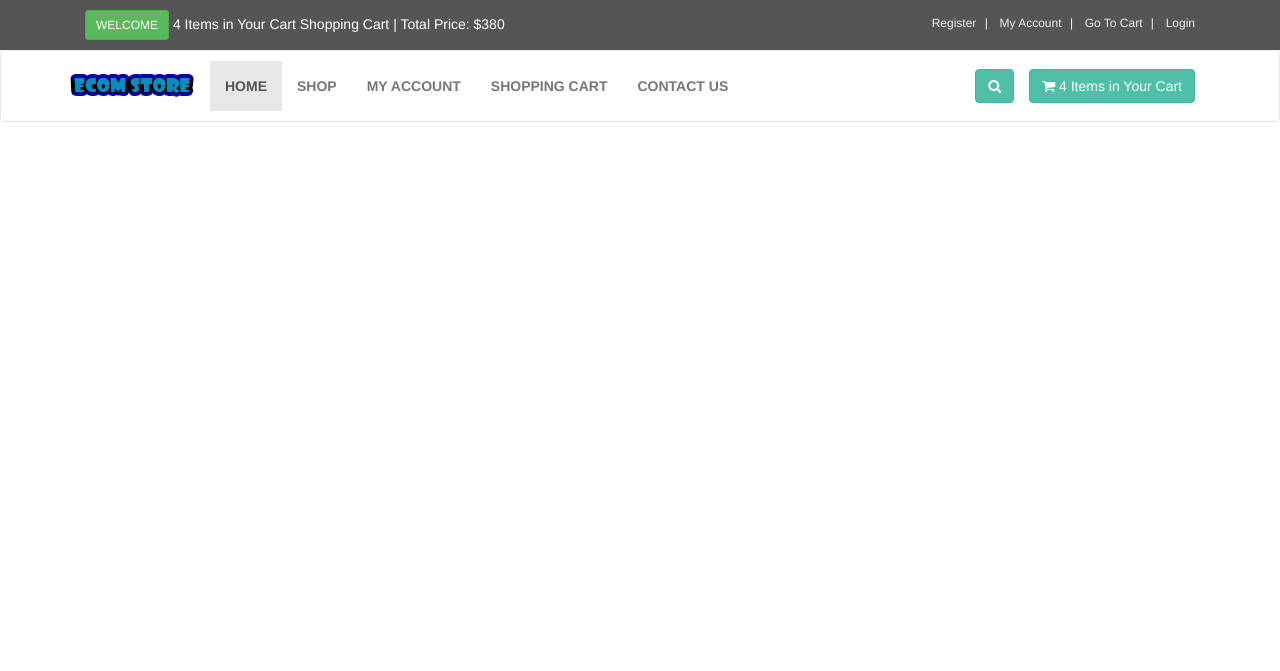
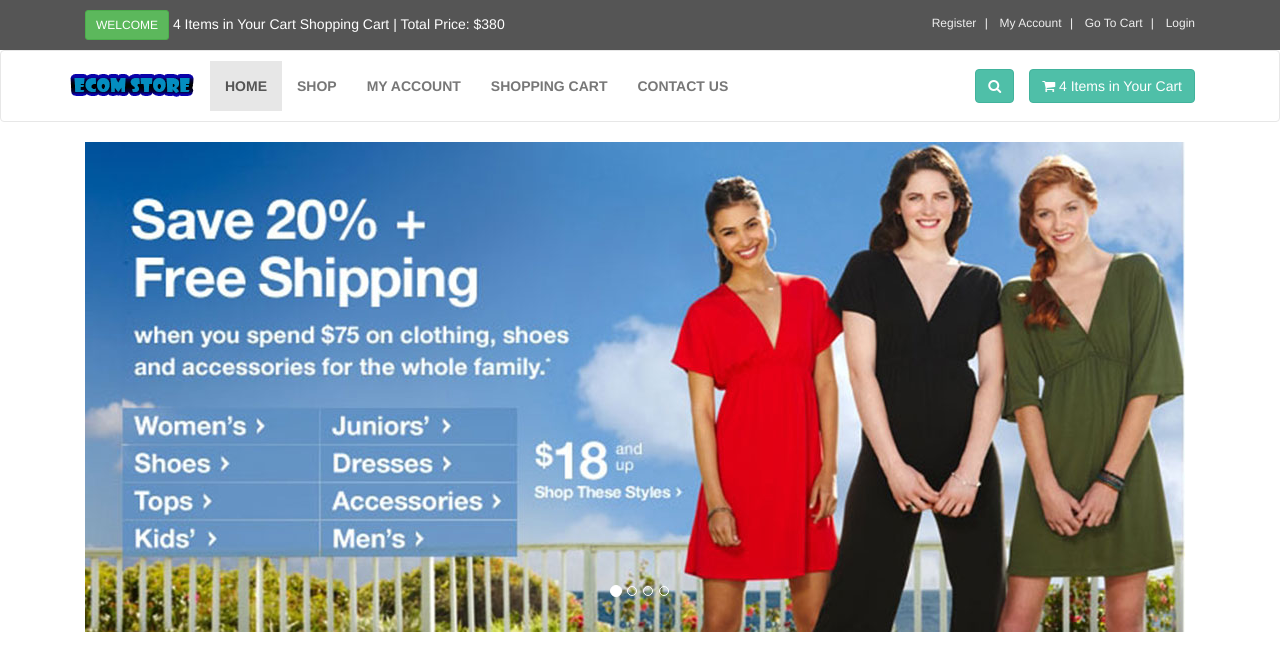
Before and after one commit to zeljko87/M-Dev-Store, a PHP site: page / in a window 1280 px wide. Shown: the top 671 px of the page. Run offline with PHP 8.4, Linux system fonts and the light colour scheme.

Commit message:
Added slide images in body of index.php

```diff
--- a/index.php
+++ b/index.php
@@ -99,5 +99,31 @@
                 </div>  <!-- navbar-header end -->
             </div> <!-- container end -->
         </div> <!-- navbar navbar-default end -->
+        <div class="container" id="slider">
+            <div class="col-md-12">
+                <div class="carousel slide" id="myCarousel" data-ride="carousel">
+                    <ol class="carousel-indicators">
+                        <li class="active" data-target="#myCarousel" data-slide-to="0"></li>
+                        <li data-target="#myCarousel" data-slide-to="1"></li>
+                        <li data-target="#myCarousel" data-slide-to="2"></li>
+                        <li data-target="#myCarousel" data-slide-to="3"></li>
+                    </ol> <!-- carousel-indicators end -->
+                    <div class="carousel-inner">
+                        <div class="item active">
+                            <img src="admin_area/slides_images/slide-1.jpg" alt="Slider Image 1">
+                        </div>
+                        <div class="item">
+                            <img src="admin_area/slides_images/slide-2.jpg" alt="Slider Image 2">
+                        </div>
+                        <div class="item">
+                            <img src="admin_area/slides_images/slide-3.jpg" alt="Slider Image 3">
+                        </div>
+                        <div class="item">
+                            <img src="admin_area/slides_images/slide-4.jpg" alt="Slider Image 4">
+                        </div>
+                    </div> <!-- carousel-inner end -->
+                </div> <!-- carousel slide end -->
+            </div> <!-- col-md-12 end -->
+        </div> <!-- container end -->
     </body>
 </html>
```
Also changed, not shown: admin_area/slides_images/slide-1.jpg (added), admin_area/slides_images/slide-2.jpg (added), admin_area/slides_images/slide-3.jpg (added), admin_area/slides_images/slide-4.jpg (added).
